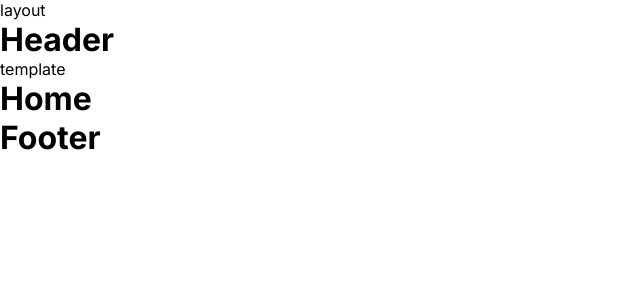
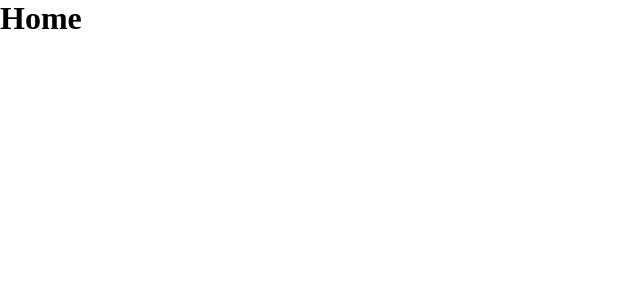
Before and after one commit to adrianodev97/party-and-events-services-app, a Next.js app: page / in a window 1280 px wide. Shown: the top 300 px of the page, without its empty margins (0-640 px from the left). Built offline with nearby package versions, Linux system fonts and the light colour scheme.

Commit message:
adjust route files

```diff
--- a/src/app/dashboard/page.tsx
+++ b/src/app/dashboard/page.tsx
@@ -1,5 +1,3 @@
-'use client'
-
 const Dashboard = () => {
   return <h1>Dashboard</h1>
 }
--- a/src/app/layout.tsx
+++ b/src/app/layout.tsx
@@ -1,10 +1,7 @@
+'use client'
+
 import { ReactNode } from 'react'
-import { Inter } from 'next/font/google'
 import './globals.css'
-import { ReduxProvider } from '@/store/provider'
-import { ThemeProvider } from '@/style/theme/ThemeProvider'
-
-const inter = Inter({ subsets: ['latin'] })
 
 export const metadata = {
   title: 'PartYou',
@@ -14,11 +11,7 @@ export const metadata = {
 export default function RootLayout({ children }: { children: ReactNode }) {
   return (
     <html lang="pt_BR">
-      <body className={inter.className}>
-        <ReduxProvider>
-          <ThemeProvider>layout{children}</ThemeProvider>
-        </ReduxProvider>
-      </body>
+      <body>{children}</body>
     </html>
   )
 }
--- a/src/app/page.tsx
+++ b/src/app/page.tsx
@@ -1,5 +1,5 @@
 'use client'
 
-import { Home } from '@/pages/Home'
+import { HomePage } from '@/pages/Home'
 
-export default Home
+export default HomePage
--- a/src/app/template.tsx
+++ b/src/app/template.tsx
@@ -1,6 +1,13 @@
-import DefaultPageLayout from '@/components/DefaultPageLayout'
+'use client'
+
+import { ReduxProvider } from '@/store/provider'
+import { ThemeProvider } from '@/style/theme/ThemeProvider'
 import { ReactNode } from 'react'
 
 export default function Template({ children }: { children: ReactNode }) {
-  return <DefaultPageLayout>template{children}</DefaultPageLayout>
+  return (
+    <ReduxProvider>
+      <ThemeProvider>{children}</ThemeProvider>
+    </ReduxProvider>
+  )
 }
--- a/src/pages/Home/index.tsx
+++ b/src/pages/Home/index.tsx
@@ -1,7 +1,3 @@
-export const Home = () => {
-  return (
-    <>
-      <h1>Home</h1>
-    </>
-  )
+export const HomePage = () => {
+  return <h1>Home</h1>
 }
```
Also changed, not shown: src/app/login/page.tsx (+4 -4 lines).
